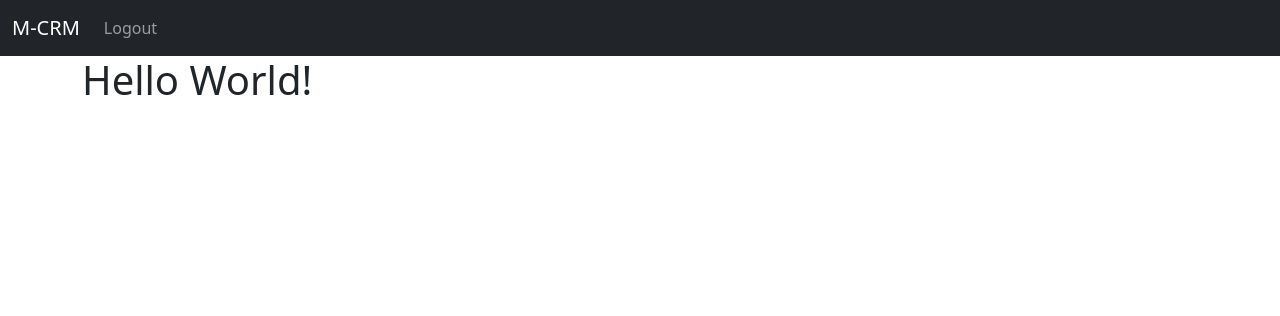
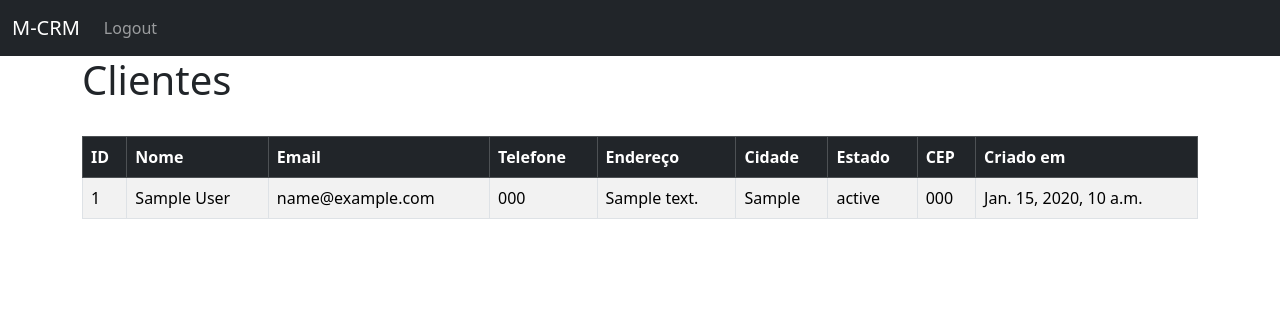
Before and after one commit to Mannelz/Django, a Django app: page / in a window 1280 px wide. Shown: the top 316 px of the page. Run offline with Django 5.2, Linux system fonts and the light colour scheme; a user stored in the database is signed in; tables that the repository leaves empty hold one stand-in row (values such as "Sample post").

Commit message:
create table customers

```diff
--- a/website/templates/home.html
+++ b/website/templates/home.html
@@ -1,5 +1,36 @@
-{% extends 'base.html' %}
+{% extends 'base.html' %} {% block content %}
+<h1>Clientes</h1>
 
-{% block content %}
-<h1>Hello World!</h1>
+<br />
+
+<table class="table table-striped table-hover table-bordered">
+  <thead class="table-dark">
+    <tr>
+      <th scope="col">ID</th>
+      <th scope="col">Nome</th>
+      <th scope="col">Email</th>
+      <th scope="col">Telefone</th>
+      <th scope="col">Endereço</th>
+      <th scope="col">Cidade</th>
+      <th scope="col">Estado</th>
+      <th scope="col">CEP</th>
+      <th scope="col">Criado em</th>
+    </tr>
+  </thead>
+  <tbody>
+    {% if records %} {% for record in records %}
+    <tr>
+      <td>{{ record.id }}</td>
+      <td>{{ record.first_name }} {{ record.last_name }}</td>
+      <td>{{ record.email }}</td>
+      <td>{{ record.phone }}</td>
+      <td>{{ record.address }}</td>
+      <td>{{ record.city }}</td>
+      <td>{{ record.state }}</td>
+      <td>{{ record.zipcode }}</td>
+      <td>{{ record.created_at }}</td>
+    </tr>
+    {% endfor %} {% endif %}
+  </tbody>
+</table>
 {% endblock %}
--- a/website/views.py
+++ b/website/views.py
@@ -2,10 +2,15 @@ from django.shortcuts import render, redirect
 from django.contrib.auth import authenticate, login, logout
 from django.contrib import messages
 from .forms import SignUpForm
+from .models import Record
 
 # Create your views here.
 def home(request):
-    return render(request, 'home.html', {})
+    if request.user.is_authenticated:
+        records = Record.objects.all()
+        return render(request, 'home.html', {'records':records})
+    else:
+        return redirect('login')
 
 def login_user(request):
     if request.method == 'POST':
```
